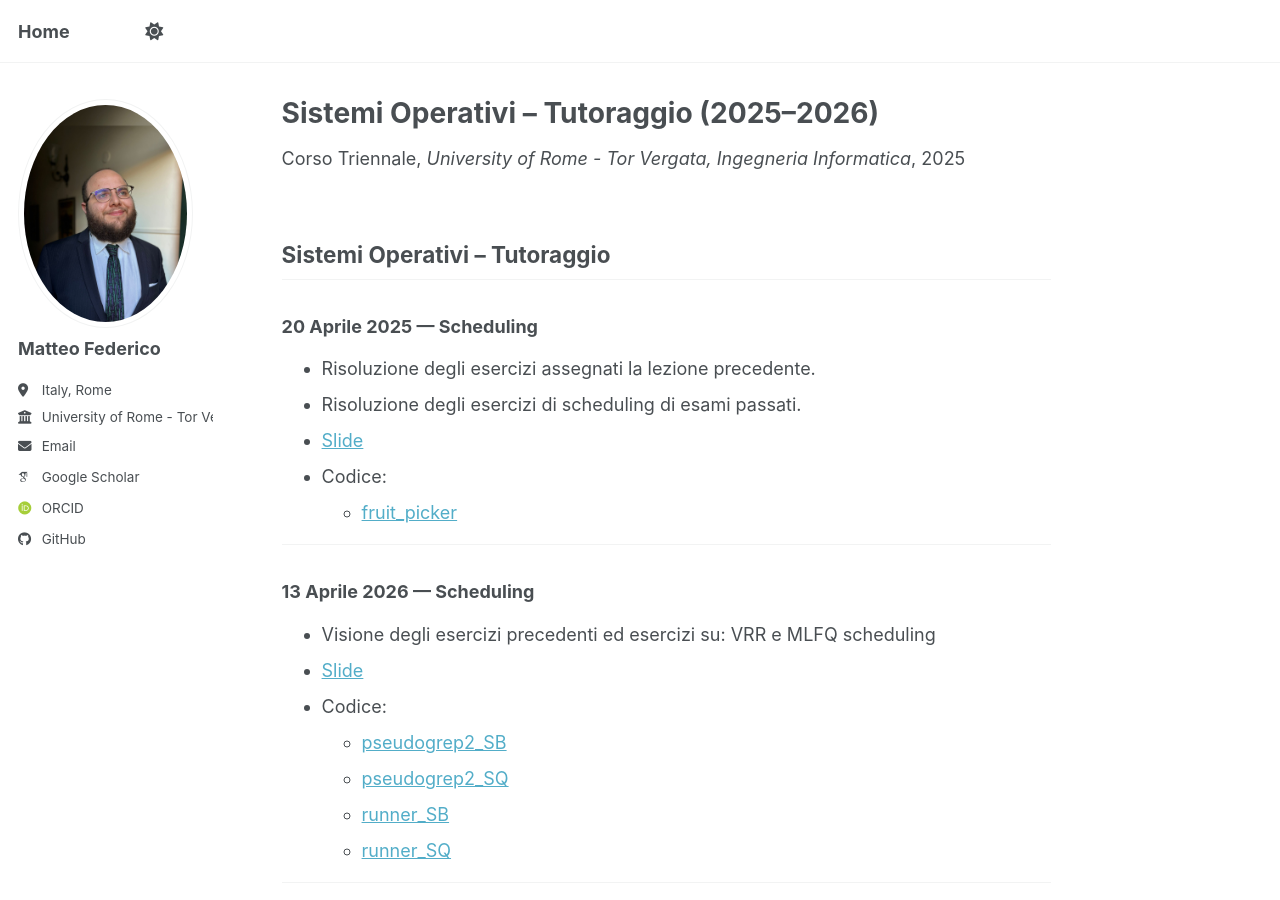
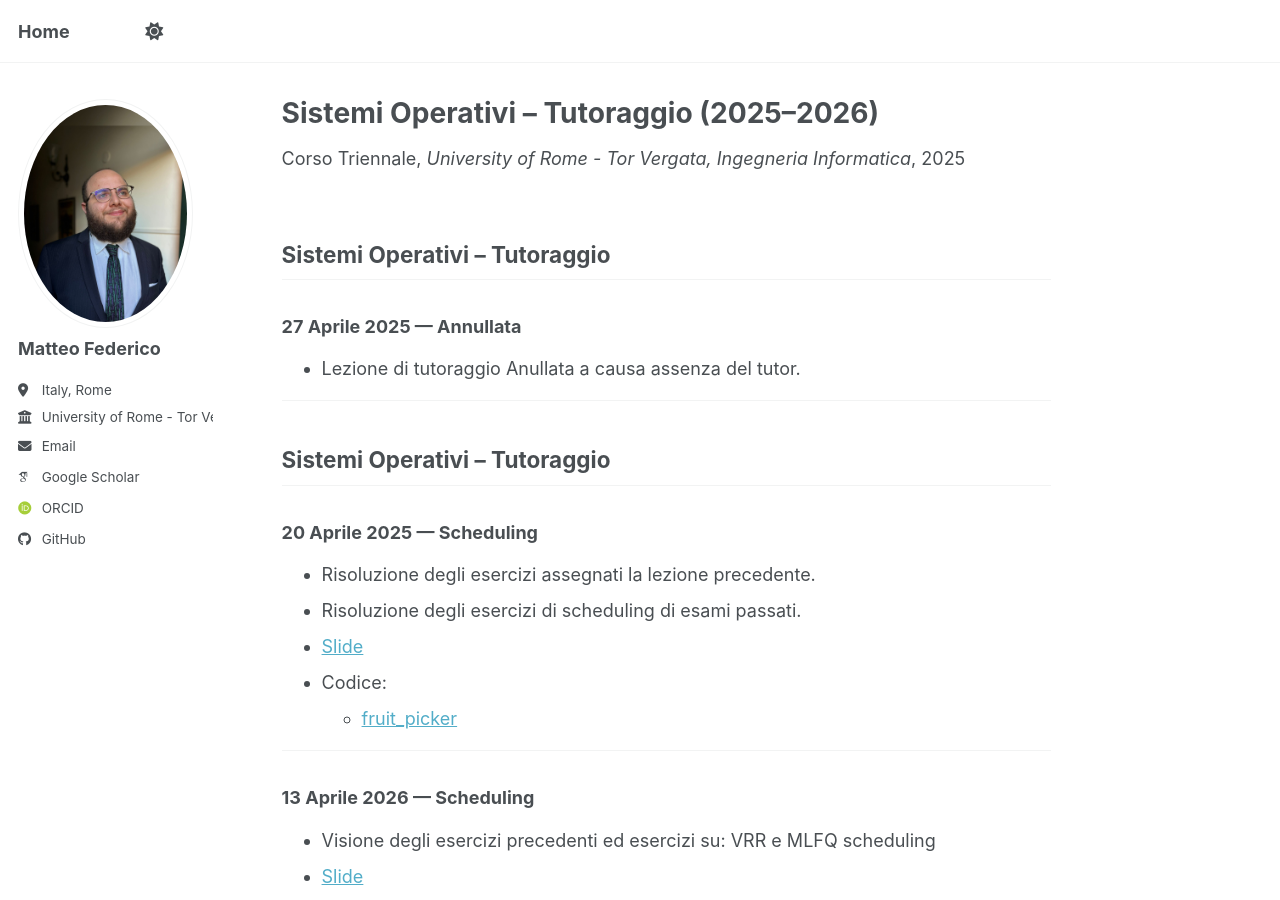
Before and after one commit to kobero98/kobero98.github.io, a Jekyll site: the page built from _teaching/teaching_so_2526.md, in a window 1280 px wide and 900 px high. Built offline with Jekyll 4.4.1, drawn with Linux system fonts in a browser that asks for light colours; some web fonts are replaced; a script bundle is joined from its source files by our own code; library files that are not in the unit come from our copies.

Commit message:
lezione 27

```diff
--- a/_teaching/teaching_so_2526.md
+++ b/_teaching/teaching_so_2526.md
@@ -6,6 +6,12 @@ type: "Corso Triennale"
 venue: "University of Rome - Tor Vergata, Ingegneria Informatica"
 date: 2025-03-09
 location: "Rome, Italy"
+
+---
+
+## Sistemi Operativi – Tutoraggio
+### 27 Aprile 2025 — Annullata
+- Lezione di tutoraggio Anullata a causa assenza del tutor.
 
 ---
 
```
